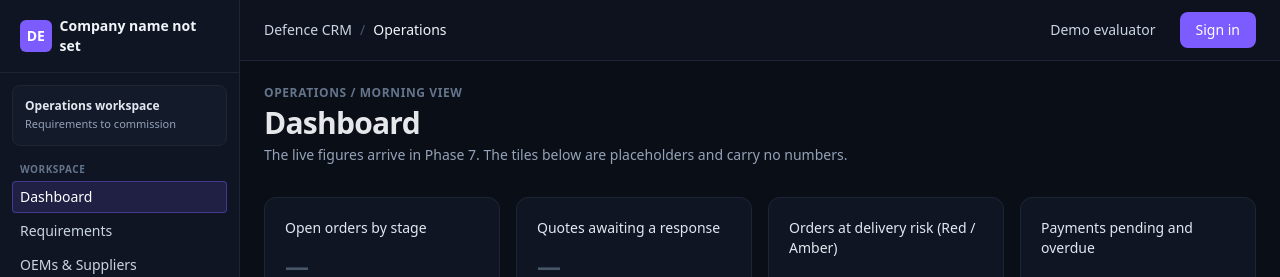
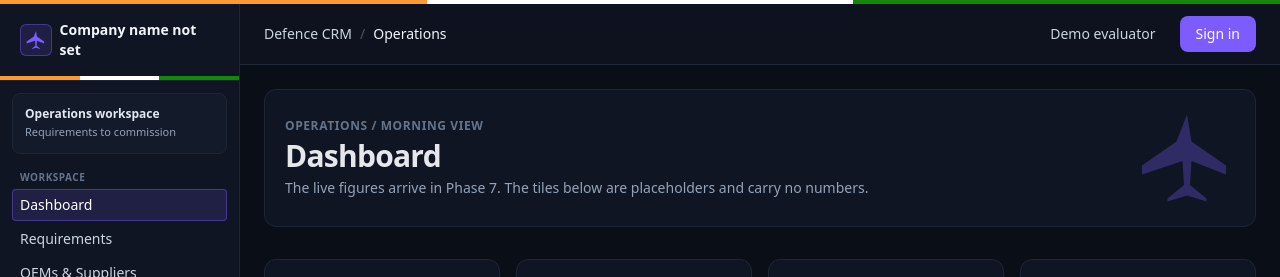
Before and after one commit to sachinandanbasak-wq/FWAI-Ram-Prashad, a Next.js app: page / in a window 1280 px wide. Shown: the top 277 px of the page. Built offline with nearby package versions, Linux system fonts and the light colour scheme; no server answers; the database is empty.

Commit message:
Branding: Indian Defence CRM (tricolour), jet motif, tricolour bar

```diff
--- a/app/demo/page.tsx
+++ b/app/demo/page.tsx
@@ -1,4 +1,5 @@
 import { RequirementsTable, type RequirementRow } from "@/components/RequirementsTable";
+import { Jet } from "@/components/Jet";
 
 // Public demo. Uses embedded SAMPLE rows only — no database, no login, no real
 // records. This is what lets the workspace be evaluated before the owner signs in.
@@ -79,9 +80,12 @@ export default function DemoPage() {
             information before quoting.
           </p>
         </div>
-        <span className="rounded-full border border-amber-500/40 bg-amber-500/10 px-3 py-1 text-xs font-medium text-amber-200">
-          SAMPLE DATA — no login required
-        </span>
+        <div className="flex items-center gap-4">
+          <Jet className="h-12 w-12 text-accent/40" />
+          <span className="rounded-full border border-amber-500/40 bg-amber-500/10 px-3 py-1 text-xs font-medium text-amber-200">
+            SAMPLE DATA — no login required
+          </span>
+        </div>
       </section>
 
       <RequirementsTable rows={SAMPLE_REQUIREMENTS} sample />
--- a/app/layout.tsx
+++ b/app/layout.tsx
@@ -2,6 +2,7 @@ import type { Metadata } from "next";
 import Link from "next/link";
 import "./globals.css";
 import { Sidebar } from "@/components/Sidebar";
+import { TricolourBar } from "@/components/Jet";
 import { createSupabaseServerClient } from "@/lib/supabase/server";
 import { signOut } from "@/app/auth/actions";
 
@@ -50,7 +51,8 @@ export default async function RootLayout({
   return (
     <html lang="en">
       <body>
-        <div className="flex min-h-screen">
+        <TricolourBar className="h-1 w-full" />
+        <div className="flex min-h-[calc(100vh-0.25rem)]">
           <Sidebar companyName={companyName} />
 
           <div className="flex min-w-0 flex-1 flex-col">
--- a/app/page.tsx
+++ b/app/page.tsx
@@ -1,6 +1,7 @@
 import Link from "next/link";
 import { readConfig } from "@/lib/config";
 import { EmptyState, MissingState } from "@/components/States";
+import { Jet } from "@/components/Jet";
 
 const MORNING_VIEW = [
   "Open orders by stage",
@@ -18,7 +19,8 @@ export default function DashboardPage() {
 
   return (
     <div className="space-y-8">
-      <section>
+      <section className="card flex items-center justify-between gap-6 overflow-hidden">
+        <div>
           <p className="text-xs font-semibold uppercase tracking-wider text-slate-500">
             Operations / Morning view
           </p>
@@ -27,6 +29,8 @@ export default function DashboardPage() {
             The live figures arrive in Phase 7. The tiles below are placeholders and
             carry no numbers.
           </p>
+        </div>
+        <Jet className="h-24 w-24 shrink-0 text-accent/30" />
       </section>
 
       {!config.configured && (
--- /dev/null
+++ b/components/Brand.tsx
@@ -0,0 +1,23 @@
+/**
+ * Renders the company name. The first word is painted in the Indian flag
+ * colours (saffron -> white -> green); "Indian" is styled this way.
+ */
+export function Brand({ name }: { name: string | null }) {
+  const full = name ?? "Company name not set";
+  const [first, ...rest] = full.split(" ");
+  const restText = rest.join(" ");
+  const flagFirst = first.toLowerCase() === "indian";
+
+  return (
+    <span className="text-sm font-semibold text-slate-100">
+      {flagFirst ? (
+        <span className="bg-gradient-to-r from-[#FF9933] via-white to-[#138808] bg-clip-text text-transparent">
+          {first}
+        </span>
+      ) : (
+        first
+      )}
+      {restText ? <span> {restText}</span> : null}
+    </span>
+  );
+}
--- /dev/null
+++ b/components/Jet.tsx
@@ -0,0 +1,28 @@
+/**
+ * A stylised fighter-jet silhouette used as a defence motif.
+ * Presentational only; colour follows the surrounding text colour (currentColor).
+ */
+export function Jet({ className = "" }: { className?: string }) {
+  return (
+    <svg
+      viewBox="0 0 64 64"
+      className={className}
+      fill="currentColor"
+      aria-hidden="true"
+      role="img"
+    >
+      <path d="M32 3 L35 21 L58 37 L58 43 L35 34 L34 50 L45 59 L45 61 L32 57 L19 61 L19 59 L30 50 L29 34 L2 43 L2 37 L25 21 Z" />
+    </svg>
+  );
+}
+
+/** The three bands of the Indian flag, as a thin bar or block. */
+export function TricolourBar({ className = "" }: { className?: string }) {
+  return (
+    <span className={`flex overflow-hidden ${className}`} aria-hidden="true">
+      <span className="flex-1 bg-[#FF9933]" />
+      <span className="flex-1 bg-white" />
+      <span className="flex-1 bg-[#138808]" />
+    </span>
+  );
+}
--- a/components/Sidebar.tsx
+++ b/components/Sidebar.tsx
@@ -3,6 +3,8 @@
 import Link from "next/link";
 import { usePathname } from "next/navigation";
 import { NAV } from "@/lib/navigation";
+import { Brand } from "@/components/Brand";
+import { Jet, TricolourBar } from "@/components/Jet";
 
 function isActive(pathname: string, href: string): boolean {
   if (href === "/") return pathname === "/";
@@ -14,13 +16,14 @@ export function Sidebar({ companyName }: { companyName: string | null }) {
 
   return (
     <aside className="flex w-60 shrink-0 flex-col border-r border-edge bg-panel">
-      <div className="flex items-center gap-2 border-b border-edge px-5 py-4">
-        <span className="flex h-8 w-8 items-center justify-center rounded-md bg-accent text-sm font-bold text-white">
-          {(companyName ?? "Defence CRM").slice(0, 2).toUpperCase()}
-        </span>
-        <span className="text-sm font-semibold text-slate-100">
-          {companyName ?? "Company name not set"}
-        </span>
+      <div className="border-b border-edge">
+        <div className="flex items-center gap-2 px-5 py-4">
+          <span className="flex h-8 w-8 items-center justify-center rounded-md bg-accent/15 ring-1 ring-inset ring-accent/40">
+            <Jet className="h-5 w-5 text-accent" />
+          </span>
+          <Brand name={companyName} />
+        </div>
+        <TricolourBar className="h-1 w-full" />
       </div>
 
       <div className="mx-3 mt-3 rounded-lg border border-edge bg-panel2 p-3">
```
Also changed, not shown: scripts/set-setting.mjs (added, +38 -0 lines), 1 other file (tests, documents, lock files or other folders). Lines whose indentation alone changed are shown as unchanged.
